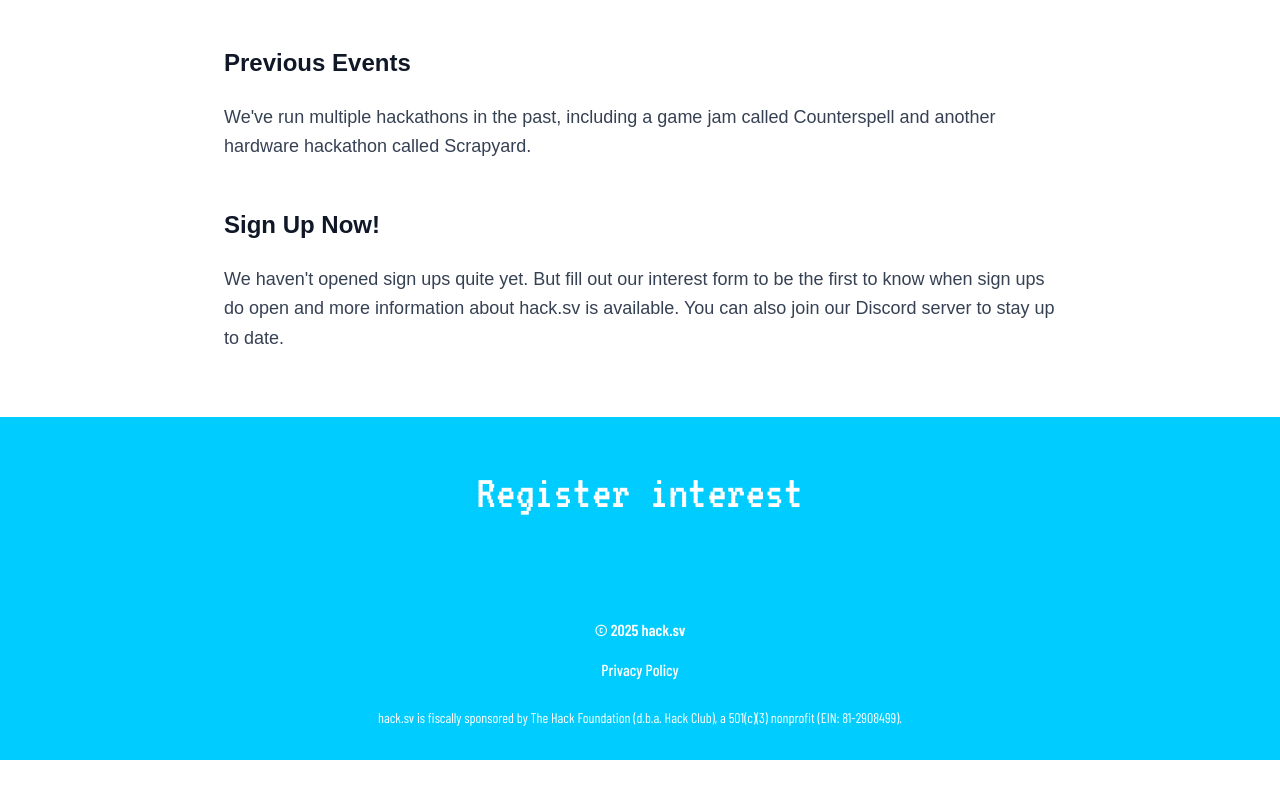
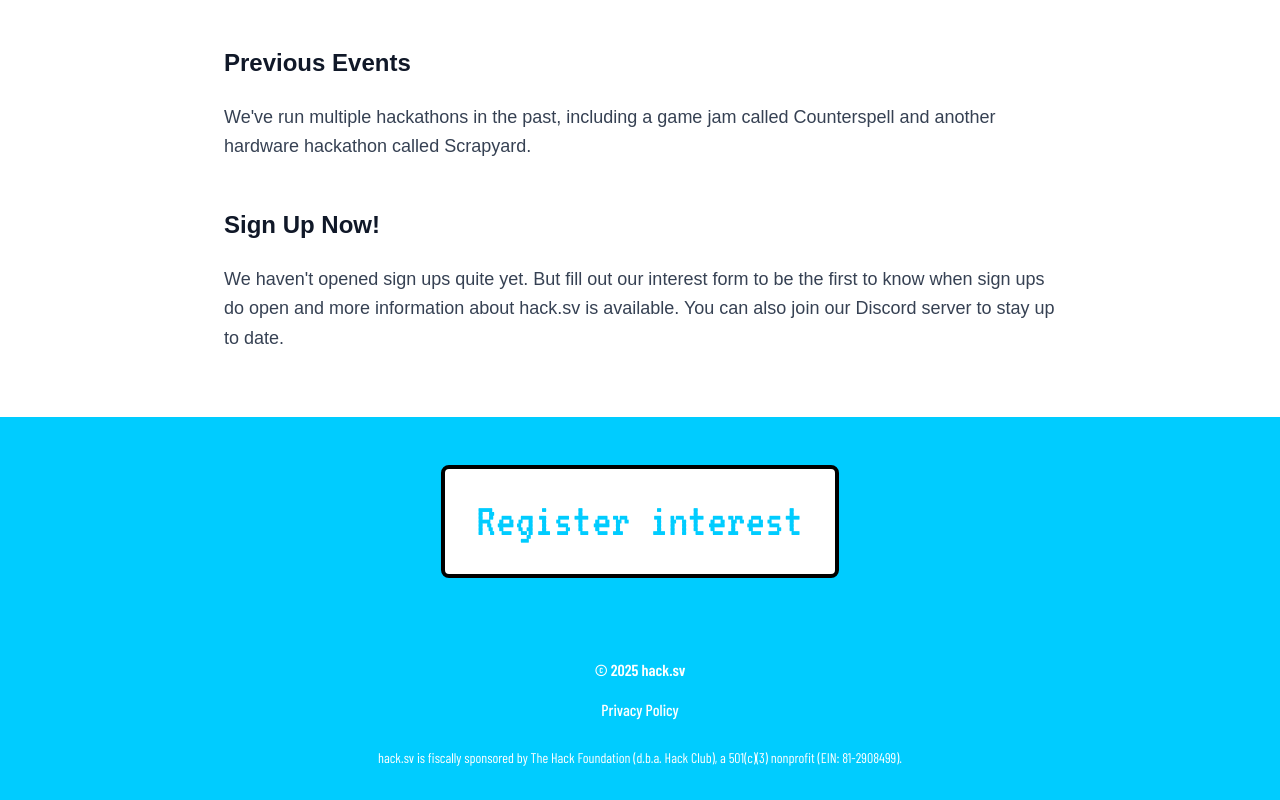
Before and after one commit to AdamEXu/hacksv, a Next.js app: page / in a window 1280 px wide. Shown: the part 1394-2194 px from the top of the page. Before the commit the page ends 2154 px from the top, so only its background shows below. Built offline with nearby package versions, Linux system fonts and the light colour scheme; no server answers; a web font is replaced by a local one.

Commit message:
pls work i'm going to sleep hopefully this builds

```diff
--- a/src/app/components/SignUpForm.tsx
+++ b/src/app/components/SignUpForm.tsx
@@ -1,33 +1,37 @@
 "use client";
 
-import { useState, useEffect } from "react";
-import { motion } from "framer-motion";
-import Image from "next/image";
-import { HeaderProps } from "../types";
 import { CYAN_COLOR } from "../constants";
 
 // Sign Up Form Component
 export function SignUpForm() {
     return (
-        <a href="https://forms.hack.sv/forms/interest" target="_blank">
         <div
             id="sign-up"
             className="w-full"
             style={{ backgroundColor: CYAN_COLOR }}
         >
             <div className="max-w-4xl mx-auto px-6 py-12">
+                <div className="flex justify-center">
+                    <a
+                        href="https://forms.hack.sv/forms/interest"
+                        target="_blank"
+                        className="bg-white rounded-lg px-8 py-6 transition-transform hover:scale-105 active:scale-95"
+                        style={{ border: "4px solid black" }}
+                    >
                         <h2
-                        className="text-center text-white mb-4"
+                            className="text-center text-black"
                             style={{
                                 fontFamily: "VT323, monospace",
                                 fontSize: "48px",
                                 lineHeight: "1.2",
+                                color: CYAN_COLOR,
                             }}
                         >
                             Register interest
                         </h2>
+                    </a>
                 </div>
             </div>
-        </a>
+        </div>
     );
 }
--- a/src/app/layout.tsx
+++ b/src/app/layout.tsx
@@ -26,7 +26,7 @@ export const metadata: Metadata = {
         siteName: "hack.sv",
         images: [
             {
-                url: "/hack.sv_discord.jpg",
+                url: "https://hack.sv/hack.sv_discord.jpg",
                 width: 1200,
                 height: 630,
                 alt: "hack.sv logo",
@@ -40,7 +40,7 @@ export const metadata: Metadata = {
         title: "hack.sv",
         description:
             "hack.sv is a hackathon in Silicon Valley happening soon! More information coming soon.",
-        images: ["/hack.sv_discord.jpg"],
+        images: ["https://hack.sv/hack.sv_discord.jpg"],
     },
     metadataBase: new URL("https://hack.sv"),
 };
```
Lines whose indentation alone changed are shown as unchanged.
